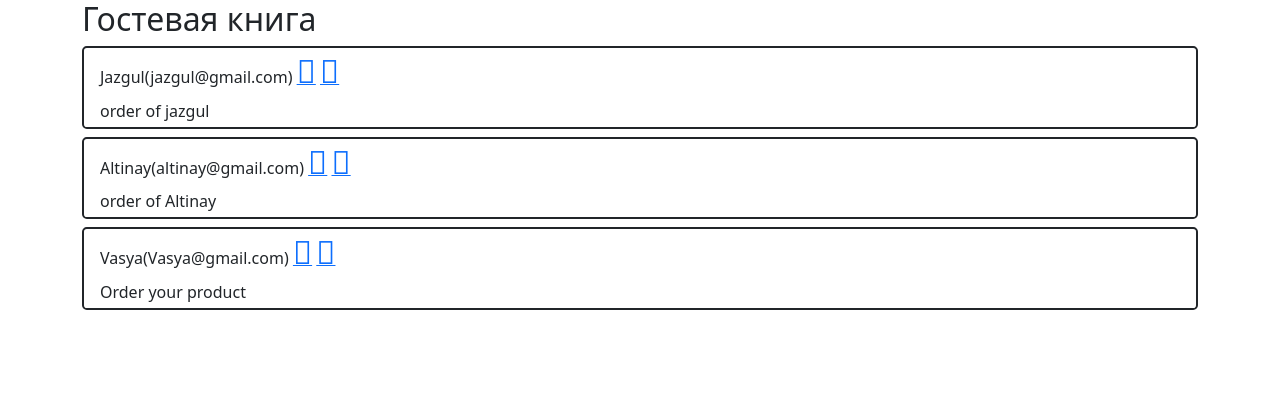
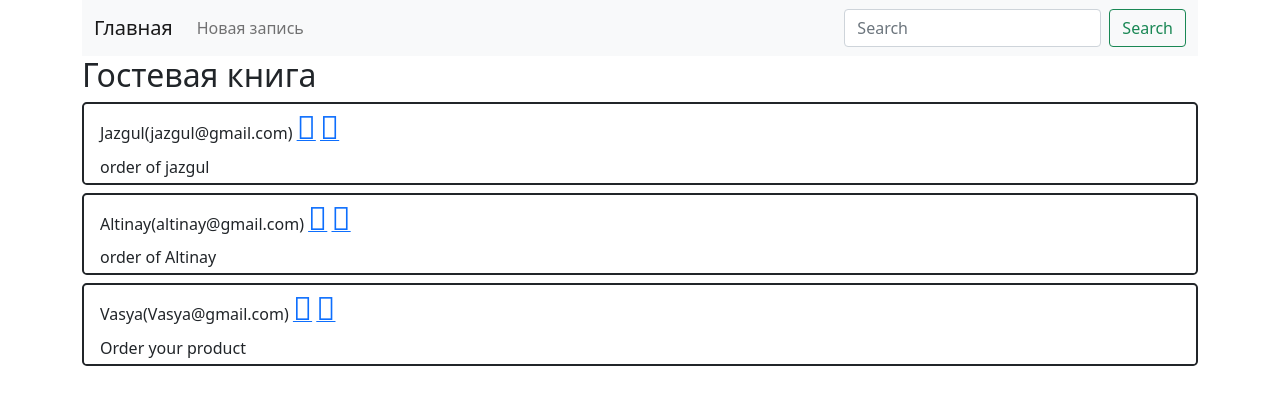
Before and after one commit to pythonDev161221/exam_6_kenenbaev_ormon, a Django app: page / in a window 1280 px wide. Shown: the top 405 px of the page. Run offline with Django 4.2, Linux system fonts and the light colour scheme; data comes from the database, SQL or seed files in the repository.

Commit message:
add navbar

```diff
--- a/guest_book/webapp/templates/base.html
+++ b/guest_book/webapp/templates/base.html
@@ -15,14 +15,35 @@
 </head>
 <body>
 <header class="container">
-<h2>
-    {% block header %}No header{% endblock %}
-</h2>
+<nav class="navbar navbar-expand-lg navbar-light bg-light">
+  <div class="container-fluid">
+    <a class="navbar-brand" href="{% url "index_view" %}">Главная</a>
+    <button class="navbar-toggler" type="button" data-bs-toggle="collapse" data-bs-target="#navbarSupportedContent" aria-controls="navbarSupportedContent" aria-expanded="false" aria-label="Toggle navigation">
+      <span class="navbar-toggler-icon"></span>
+    </button>
+    <div class="collapse navbar-collapse" id="navbarSupportedContent">
+      <ul class="navbar-nav me-auto mb-2 mb-lg-0">
+          {% block nav %}
+        <li class="nav-item">
+          <a class="nav-link" href="#">Новая запись</a>
+        </li>
+          {% endblock nav%}
+      </ul>
+      <form class="d-flex">
+        <input class="form-control me-2" type="search" placeholder="Search" aria-label="Search">
+        <button class="btn btn-outline-success" type="submit">Search</button>
+      </form>
+    </div>
+  </div>
+</nav>
 </header>
 <main class="container">
-      {% block content %}
-          No card body
-        {% endblock %}
+    <h2>
+        {% block header %}No header{% endblock %}
+    </h2>
+    {% block content %}
+        No card body
+    {% endblock %}
 </main>
 <footer></footer>
 <script src="https://cdn.jsdelivr.net/npm/bootstrap@5.1.3/dist/js/bootstrap.bundle.min.js"
--- a/guest_book/webapp/templates/index.html
+++ b/guest_book/webapp/templates/index.html
@@ -1,4 +1,5 @@
 {% extends 'base.html'%}
+
 
 {% block header %}Гостевая книга{% endblock %}
 
--- a/guest_book/webapp/views.py
+++ b/guest_book/webapp/views.py
@@ -7,3 +7,9 @@ from .models import Customer
 
 def index_view(request):
     return render(request, 'index.html', {'context': Customer.objects.all().order_by('-create_time')})
+
+def create_view(request):
+    pass
+
+def update_view(request):
+    pass
```
Also changed, not shown: guest_book/webapp/forms.py (added, +9 -0 lines), guest_book/webapp/templates/partial/form.html (added, +18 -0 lines).
